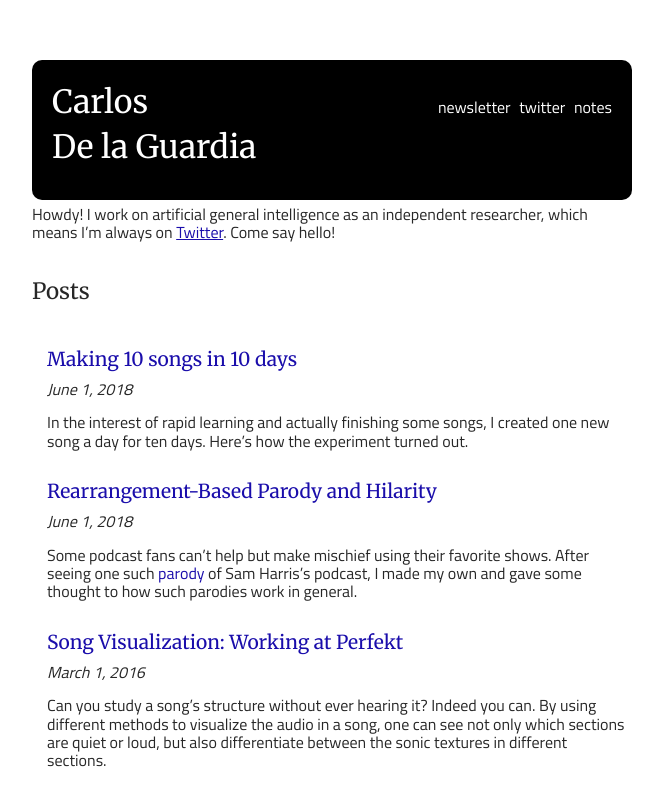
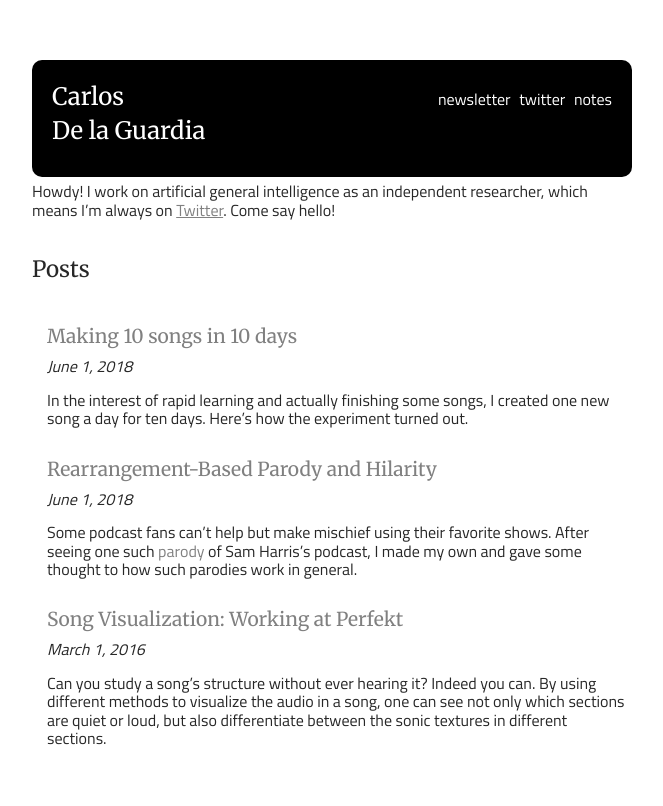
Before and after one commit to dela3499/dela3499.github.io, a Jekyll site: the page built from index.md, in a window 1280 px wide. Shown: the top 806 px of the page, without its empty margins (308-971 px from the left). Built offline with Jekyll 4.4.1, drawn with Linux system fonts in a browser that asks for light colours.

Commit message:
reduced site of site title and changed links from blue to grey

```diff
--- a/assets/css/main.css
+++ b/assets/css/main.css
@@ -141,12 +141,12 @@ p {
 }
 
 a {
-    color: #1A0DAB;
+    color: grey;
     text-decoration: none
 }
 
 a:visited {
-    color: #1A0DAB;
+    color: grey;
     text-decoration: none
 }
 
@@ -156,7 +156,7 @@ a:hover {
 }
 
 a:active {
-    color: #1A0DAB;
+    color: grey;
     text-decoration: none
 }
 
@@ -270,7 +270,7 @@ img+em {
 }
 
 .header h1 {
-    font-size: 2em;
+    font-size: 1.5em;
     margin-bottom: 0
 }
 
```
